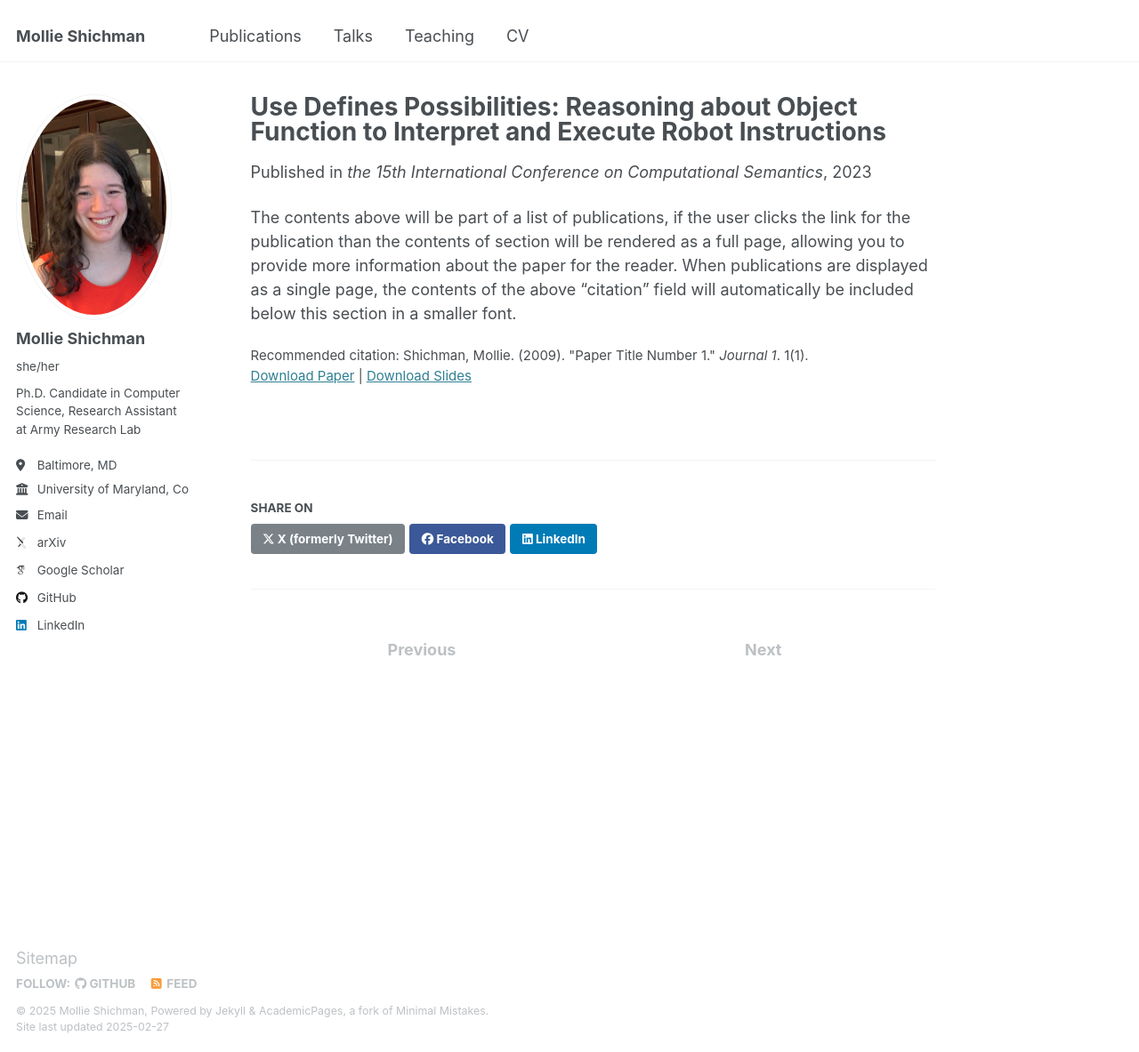
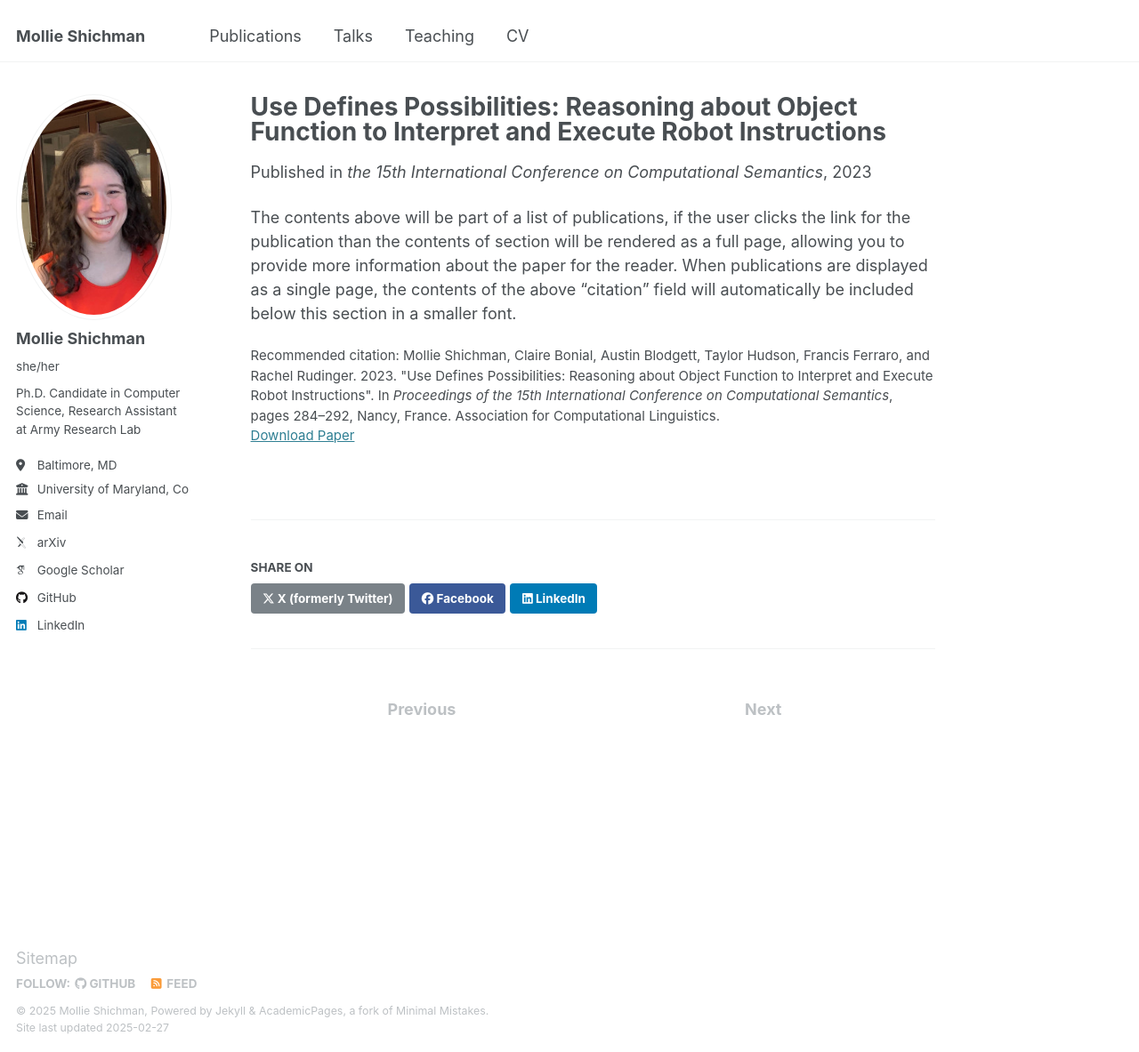
Before and after one commit to mshich1/mshich1.github.io, a Jekyll site: the page built from _publications/Use_Defines_Possibilites.md, in a window 1280 px wide and 1183 px high. Shown: the whole window at 89% size. Built offline with Jekyll 4.4.1, drawn with Linux system fonts in a browser that asks for light colours; some web fonts are replaced.

Commit message:
Update Use_Defines_Possibilites.md to fix file link and citation

```diff
--- a/_publications/Use_Defines_Possibilites.md
+++ b/_publications/Use_Defines_Possibilites.md
@@ -6,10 +6,8 @@ permalink: /publication/2023-Use-Defines-Possibilities
 excerpt: ''
 date: 2023-06-24
 venue: 'the 15th International Conference on Computational Semantics'
-slidesurl: 'http://academicpages.github.io/files/slides1.pdf'
-paperurl: 'http://academicpages.github.io/files/paper1.pdf'
-citation: 'Shichman, Mollie. (2009). &quot;Paper Title Number 1.&quot; <i>Journal 1</i>. 1(1).'
-Mollie Shichman, Claire Bonial, Austin Blodgett, Taylor Hudson, Francis Ferraro, and Rachel Rudinger. 2023. &quot;Use Defines Possibilities: Reasoning about Object Function to Interpret and Execute Robot Instructions&quot;. In <i>Proceedings of the 15th International Conference on Computational Semantics</i>, pages 284–292, Nancy, France. Association for Computational Linguistics.
+paperurl: 'http://academicpages.github.io/files/2023.iwcs-1.30.pdf'
+citation: 'Mollie Shichman, Claire Bonial, Austin Blodgett, Taylor Hudson, Francis Ferraro, and Rachel Rudinger. 2023. &quot;Use Defines Possibilities: Reasoning about Object Function to Interpret and Execute Robot Instructions&quot;. In <i>Proceedings of the 15th International Conference on Computational Semantics</i>, pages 284–292, Nancy, France. Association for Computational Linguistics.'
 ---
 
 The contents above will be part of a list of publications, if the user clicks the link for the publication than the contents of section will be rendered as a full page, allowing you to provide more information about the paper for the reader. When publications are displayed as a single page, the contents of the above "citation" field will automatically be included below this section in a smaller font.
```
